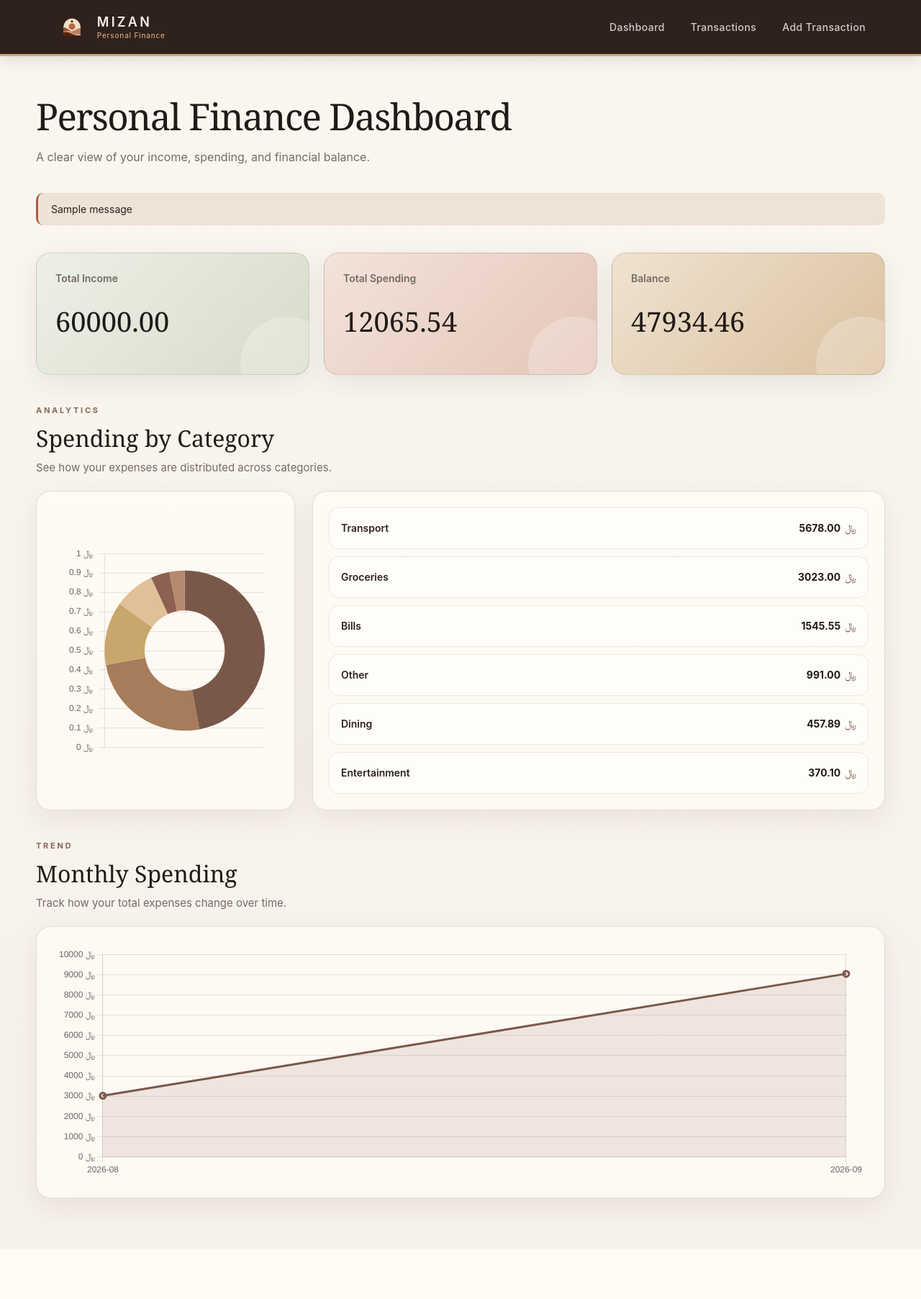
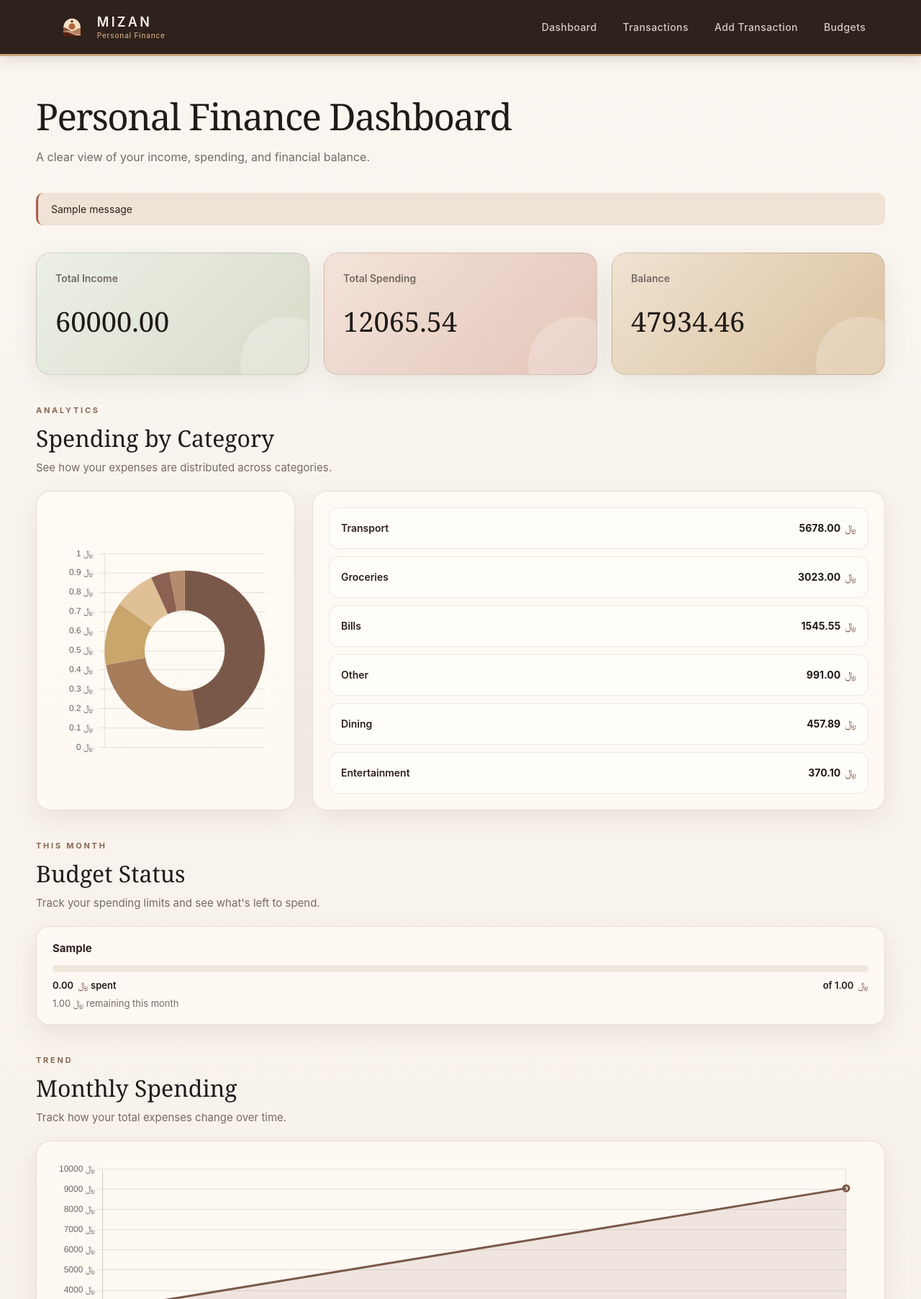
Before and after one commit to Faisalszn/python-expense-tracker, a Flask app: page / in a window 1280 px wide. Shown: the top 1805 px of the page at 72% size. Before the commit the page ends 1695 px from the top, so only its background shows below. Run offline with Flask 3, Linux system fonts and the light colour scheme; data comes from the database, SQL or seed files in the repository; tables that the repository leaves empty hold one stand-in row (values such as "Sample post"); one stand-in notice (Sample message) is shown.

Commit message:
Add V8: budgets and spending limits
Adds a budgets table keyed by category with a monthly limit, a
dedicated Budgets page to set/update/remove limits, and a Budget
Status section on the dashboard that tracks current-month spending
against each limit with progress bars and an over-budget state.

Co-Authored-By: Claude Sonnet 5 <noreply@anthropic.com>
Claude-Session: https://claude.ai/code/session_01BsQqUEtUEVvrZjVYcVK5Sg

```diff
--- a/app.py
+++ b/app.py
@@ -38,6 +38,13 @@ def initialize_database():
                 amount REAL NOT NULL CHECK (amount > 0),
                 type TEXT NOT NULL CHECK (type IN ('income', 'expense')),
                 category TEXT NOT NULL DEFAULT 'Other'
+            )
+        """)
+
+        cursor.execute("""
+            CREATE TABLE IF NOT EXISTS budgets (
+                category TEXT PRIMARY KEY,
+                monthly_limit REAL NOT NULL CHECK (monthly_limit > 0)
             )
         """)
         connection.commit()
@@ -109,6 +116,7 @@ def home():
     total_income, total_spending, balance = get_summary()
     spending_by_category = get_spending_by_category()
     monthly_spending = get_monthly_spending()
+    budget_status = get_budget_status()
 
     category_labels = [row[0] for row in spending_by_category]
     category_totals = [row[1] for row in spending_by_category]
@@ -125,7 +133,8 @@ def home():
         category_labels=category_labels,
         category_totals=category_totals,
         monthly_labels=monthly_labels,
-        monthly_totals=monthly_totals
+        monthly_totals=monthly_totals,
+        budget_status=budget_status
     )
 
 
@@ -304,6 +313,63 @@ def delete_transaction(transaction_id):
     return redirect("/transactions")
 
 
+@app.route("/budgets", methods=["GET", "POST"])
+def budgets():
+    if request.method == "POST":
+        category = request.form.get("category", "").strip()
+        limit_input = request.form.get("monthly_limit", "").strip()
+
+        if category not in CATEGORIES:
+            flash("Invalid category")
+            return redirect("/budgets")
+
+        try:
+            monthly_limit = float(limit_input)
+        except ValueError:
+            flash("Monthly limit must be a number")
+            return redirect("/budgets")
+
+        if monthly_limit <= 0:
+            flash("Monthly limit must be greater than 0")
+            return redirect("/budgets")
+
+        try:
+            with get_connection() as connection:
+                cursor = connection.cursor()
+                cursor.execute(
+                    """
+                    INSERT INTO budgets (category, monthly_limit)
+                    VALUES (?, ?)
+                    ON CONFLICT(category) DO UPDATE SET monthly_limit = excluded.monthly_limit
+                    """,
+                    (category, monthly_limit)
+                )
+                connection.commit()
+        except sqlite3.Error as e:
+            flash(f"Database error: {e}")
+
+        return redirect("/budgets")
+
+    return render_template(
+        "budgets.html",
+        budget_status=get_budget_status(),
+        categories=CATEGORIES
+    )
+
+
+@app.route("/budgets/<category>/delete", methods=["POST"])
+def delete_budget(category):
+    try:
+        with get_connection() as connection:
+            cursor = connection.cursor()
+            cursor.execute("DELETE FROM budgets WHERE category = ?", (category,))
+            connection.commit()
+    except sqlite3.Error as e:
+        flash(f"Database error: {e}")
+
+    return redirect("/budgets")
+
+
 def get_spending_by_category():
     try:
         with get_connection() as connection:
@@ -340,3 +406,48 @@ def get_monthly_spending():
     except sqlite3.Error as e:
         flash(f"Database error: {e}")
         return []
+
+
+def get_budget_status():
+    """Return each budget's monthly limit alongside spending for the current month."""
+    current_month = datetime.now().strftime("%Y-%m")
+
+    try:
+        with get_connection() as connection:
+            cursor = connection.cursor()
+
+            cursor.execute(
+                "SELECT category, monthly_limit FROM budgets ORDER BY category"
+            )
+            budget_limits = cursor.fetchall()
+
+            cursor.execute(
+                """
+                SELECT category, SUM(amount)
+                FROM transactions
+                WHERE type = 'expense' AND strftime('%Y-%m', date) = ?
+                GROUP BY category
+                """,
+                (current_month,)
+            )
+            spending_by_category = dict(cursor.fetchall())
+    except sqlite3.Error as e:
+        flash(f"Database error: {e}")
+        return []
+
+    status = []
+    for category, limit in budget_limits:
+        spent = spending_by_category.get(category, 0)
+        percentage = (spent / limit) * 100
+
+        status.append({
+            "category": category,
+            "limit": limit,
+            "spent": spent,
+            "remaining": limit - spent,
+            "percentage": percentage,
+            "display_percentage": min(percentage, 100),
+            "over_budget": spent > limit,
+        })
+
+    return status
--- a/static/style.css
+++ b/static/style.css
@@ -1278,3 +1278,160 @@ main ul li {
     width: 100% !important;
     max-height: 320px;
 }
+
+/* ------------------------------------------------
+   BUDGETS
+------------------------------------------------ */
+
+.budget-section {
+    margin-top: 42px;
+}
+
+.budgets-layout {
+    display: grid;
+    grid-template-columns: minmax(280px, 360px) minmax(0, 1fr);
+    gap: 24px;
+    align-items: start;
+    margin-top: 28px;
+}
+
+.budget-form-card {
+    padding: 24px;
+
+    background: rgba(255, 250, 243, 0.92);
+
+    border: 1px solid var(--border);
+    border-radius: 20px;
+
+    box-shadow: var(--shadow);
+}
+
+.budget-form-card h2 {
+    margin-bottom: 4px;
+    font-size: 20px;
+}
+
+.budget-form {
+    padding: 0;
+    margin-top: 18px;
+    border: none;
+    box-shadow: none;
+    background: none;
+}
+
+.budget-list {
+    display: flex;
+    flex-direction: column;
+    gap: 16px;
+}
+
+.budget-card {
+    padding: 20px 22px;
+
+    background: rgba(255, 250, 243, 0.92);
+
+    border: 1px solid var(--border);
+    border-radius: 18px;
+
+    box-shadow: var(--shadow);
+}
+
+.budget-card-header {
+    display: flex;
+    align-items: center;
+    justify-content: space-between;
+
+    margin-bottom: 14px;
+}
+
+.budget-category {
+    color: var(--brown-dark);
+
+    font-size: 15px;
+    font-weight: 700;
+}
+
+.budget-card-header button {
+    margin: 0;
+
+    padding: 6px 13px;
+
+    background: var(--terracotta);
+
+    font-size: 12px;
+}
+
+.budget-card-header button:hover {
+    background: #894933;
+}
+
+.budget-progress-track {
+    width: 100%;
+    height: 10px;
+
+    overflow: hidden;
+
+    background: var(--surface-soft);
+
+    border-radius: 999px;
+}
+
+.budget-progress-fill {
+    height: 100%;
+
+    background:
+        linear-gradient(
+            90deg,
+            var(--olive),
+            var(--brown-medium)
+        );
+
+    border-radius: 999px;
+
+    transition: width 0.3s ease;
+}
+
+.budget-over .budget-progress-fill {
+    background:
+        linear-gradient(
+            90deg,
+            var(--terracotta),
+            #8a3f2b
+        );
+}
+
+.budget-figures {
+    display: flex;
+    align-items: center;
+    justify-content: space-between;
+
+    margin-top: 10px;
+
+    color: var(--text);
+
+    font-size: 13px;
+    font-weight: 600;
+}
+
+.budget-warning {
+    margin: 8px 0 0;
+
+    color: #8a3f2b;
+
+    font-size: 13px;
+    font-weight: 600;
+}
+
+.budget-remaining {
+    margin: 8px 0 0;
+
+    color: var(--text-muted);
+
+    font-size: 13px;
+}
+
+@media (max-width: 850px) {
+    .budgets-layout {
+        grid-template-columns: 1fr;
+    }
+}
--- a/templates/base.html
+++ b/templates/base.html
@@ -28,6 +28,7 @@
             <a href="{{ url_for('home') }}">Dashboard</a>
             <a href="{{ url_for('transactions') }}">Transactions</a>
             <a href="{{ url_for('add_transaction') }}">Add Transaction</a>
+            <a href="{{ url_for('budgets') }}">Budgets</a>
         </div>
     </nav>
 
--- a/templates/index.html
+++ b/templates/index.html
@@ -69,6 +69,60 @@
         {% endif %}
     </section>
 
+    <section class="budget-section">
+        <div class="analytics-heading">
+            <p class="eyebrow">THIS MONTH</p>
+            <h2>Budget Status</h2>
+            <p>Track your spending limits and see what's left to spend.</p>
+        </div>
+
+        {% if budget_status %}
+            <div class="budget-list">
+                {% for budget in budget_status %}
+                    <div class="budget-card {% if budget.over_budget %}budget-over{% endif %}">
+                        <div class="budget-card-header">
+                            <span class="budget-category">{{ budget.category }}</span>
+                        </div>
+
+                        <div class="budget-progress-track">
+                            <div
+                                class="budget-progress-fill"
+                                style="width: {{ budget.display_percentage }}%;"
+                            ></div>
+                        </div>
+
+                        <div class="budget-figures">
+                            <span>
+                                {{ "%.2f"|format(budget.spent) }}
+                                <span class="riyal-icon">﷼</span> spent
+                            </span>
+
+                            <span>
+                                of {{ "%.2f"|format(budget.limit) }}
+                                <span class="riyal-icon">﷼</span>
+                            </span>
+                        </div>
+
+                        {% if budget.over_budget %}
+                            <p class="budget-warning">
+                                Over budget by {{ "%.2f"|format(budget.spent - budget.limit) }} ﷼
+                            </p>
+                        {% else %}
+                            <p class="budget-remaining">
+                                {{ "%.2f"|format(budget.remaining) }} ﷼ remaining this month
+                            </p>
+                        {% endif %}
+                    </div>
+                {% endfor %}
+            </div>
+        {% else %}
+            <p class="empty-state">
+                No budgets set yet.
+                <a href="{{ url_for('budgets') }}">Set a budget</a> to start tracking spending limits.
+            </p>
+        {% endif %}
+    </section>
+
     <section class="monthly-analytics">
         <div class="analytics-heading">
             <p class="eyebrow">TREND</p>
```
Also changed, not shown: templates/budgets.html (added, +114 -0 lines), README.md.
